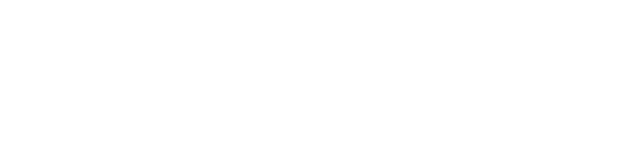
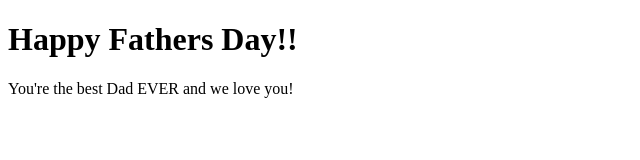
Before and after one commit to catgriffin85/special-project, a plain HTML site: page index.html in a window 1280 px wide. Shown: the whole page, without its empty margins (0-640 px from the left). Drawn offline with Linux system fonts and the light colour scheme.

Commit message:
added folder

```diff
--- a/index.html
+++ b/index.html
@@ -3,9 +3,22 @@
 <head>
     <meta charset="UTF-8">
     <meta name="viewport" content="width=device-width, initial-scale=1.0">
-    <title>Document</title>
+    <title>Best Dad</title>
+    <link rel="apple-touch-icon" sizes="180x180" href="/apple-touch-icon.png">
+    <link rel="icon" type="image/png" sizes="32x32" href="/favicon-32x32.png">
+    <link rel="icon" type="image/png" sizes="16x16" href="/favicon-16x16.png">
+    <link rel="manifest" href="/site.webmanifest">
 </head>
 <body>
+    <header>
+        <h1>Happy Fathers Day!!</h1>
+    </header>
+    <main>
+
+    </main>
+    <footer>
+        You're the best Dad EVER and we love you!
+    </footer>
 
 </body>
 </html>
```
